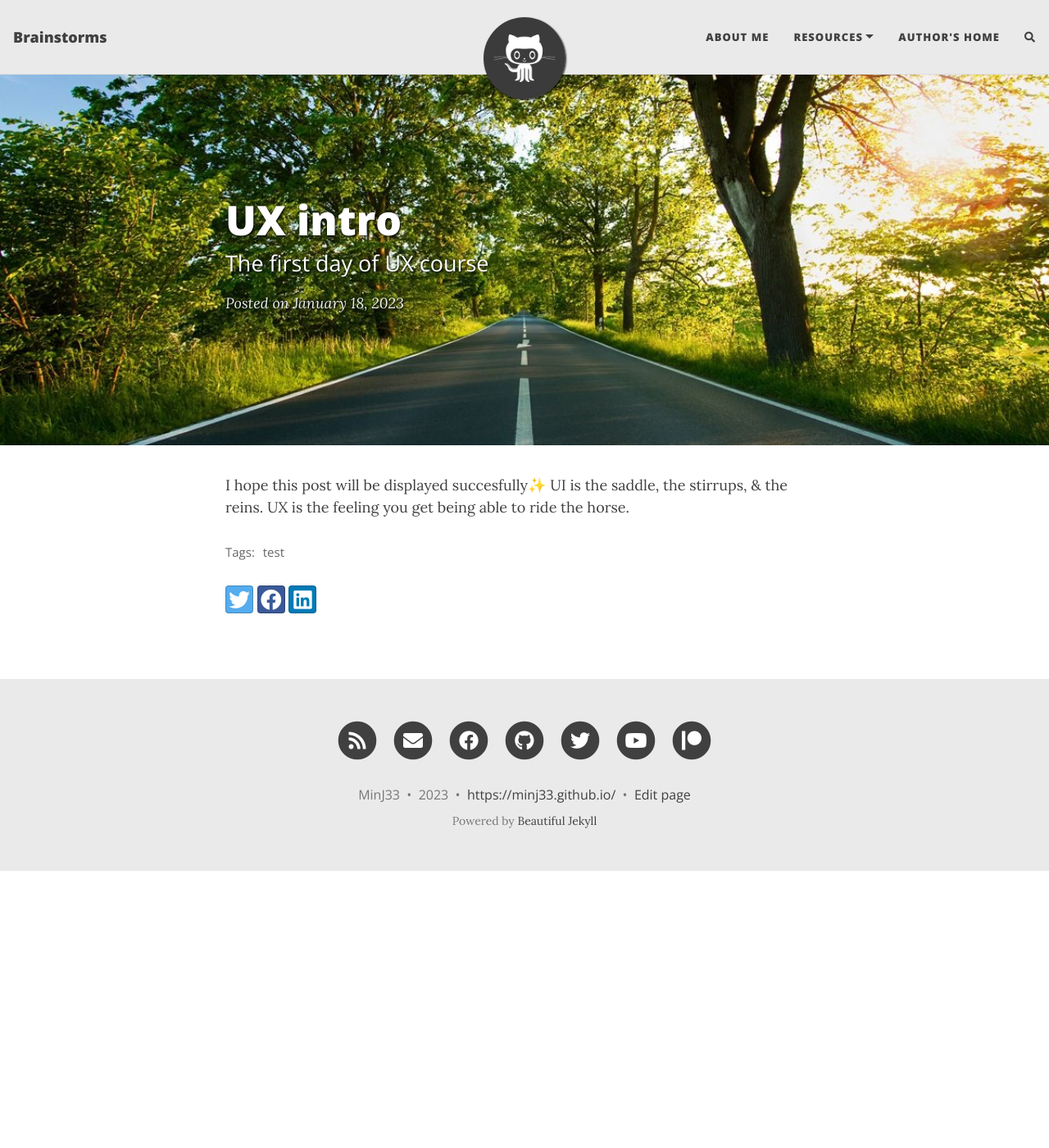
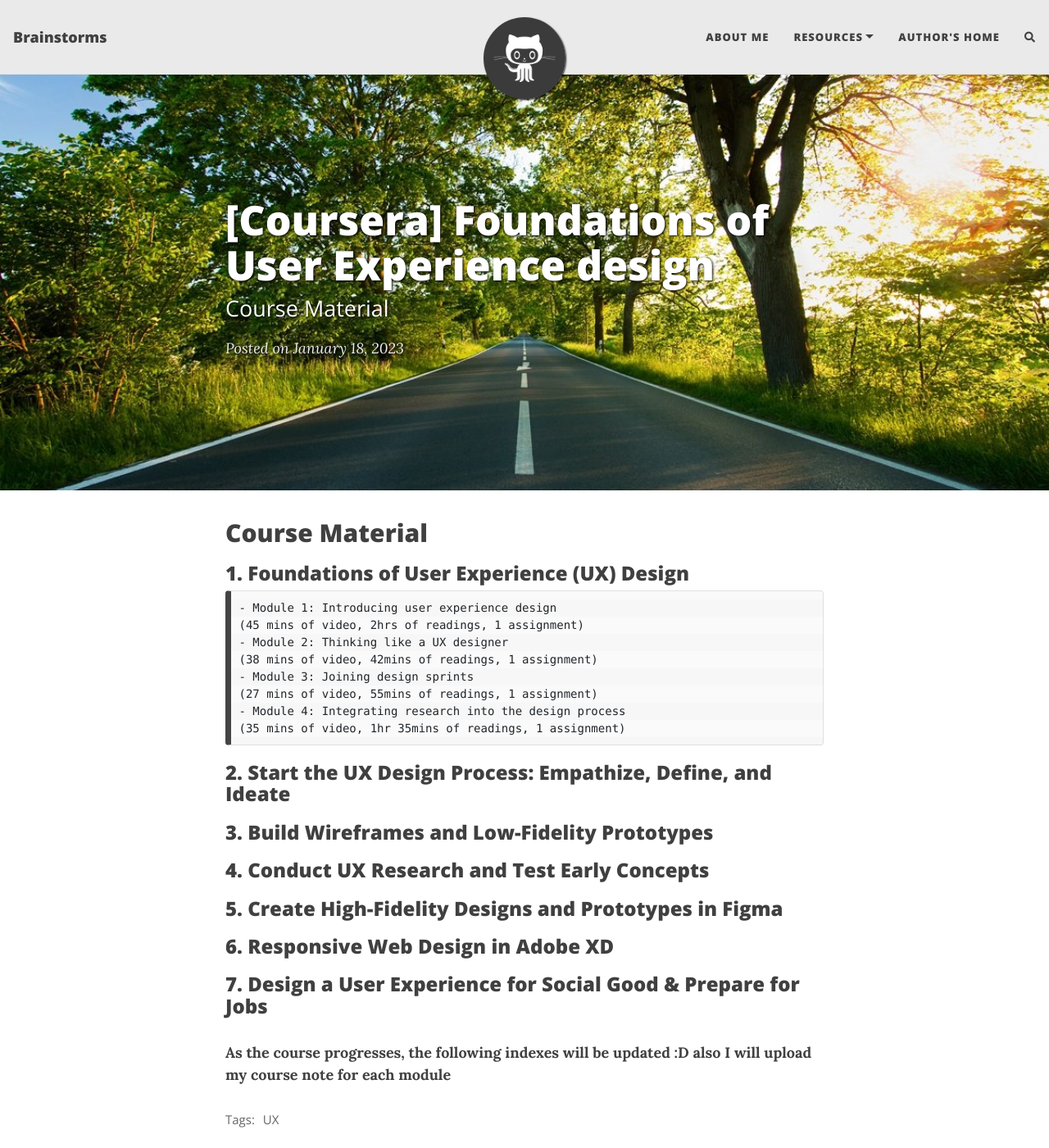
Before and after one commit to MinJ33/MinJ33.github.io, a Jekyll site: the page built from _posts/2023-01-18-UX-intro.md, in a window 1280 px wide and 1400 px high. Shown: the whole window at 82% size. Built offline with Jekyll 4.4.1, drawn with Linux system fonts in a browser that asks for light colours; nearby versions of some CDN libraries; comment, search, counter and statistics services are not loaded.

Commit message:
Update 2023-01-18-UX-intro.md

```diff
--- a/_posts/2023-01-18-UX-intro.md
+++ b/_posts/2023-01-18-UX-intro.md
@@ -1,12 +1,29 @@
 ---
 layout: post
-title: UX intro
-subtitle: The first day of UX course
+title: "[Coursera] Foundations of User Experience design"
+subtitle: "Course Material"
 cover-img: /assets/img/path.jpg
 thumbnail-img: /assets/img/thumb.png
 share-img: /assets/img/path.jpg
-tags: [test]
+tags: [UX]
 ---
 
-I hope this post will be displayed succesfully✨
-UI is the saddle, the stirrups, & the reins. UX is the feeling you get being able to ride the horse.
+## Course Material
+### 1. Foundations of User Experience (UX) Design
+	- Module 1: Introducing user experience design
+    (45 mins of video, 2hrs of readings, 1 assignment)
+    - Module 2: Thinking like a UX designer
+    (38 mins of video, 42mins of readings, 1 assignment)
+    - Module 3: Joining design sprints
+    (27 mins of video, 55mins of readings, 1 assignment)
+    - Module 4: Integrating research into the design process
+    (35 mins of video, 1hr 35mins of readings, 1 assignment)
+
+### 2. Start the UX Design Process: Empathize, Define, and Ideate
+### 3. Build Wireframes and Low-Fidelity Prototypes
+### 4. Conduct UX Research and Test Early Concepts
+### 5. Create High-Fidelity Designs and Prototypes in Figma
+### 6. Responsive Web Design in Adobe XD
+### 7. Design a User Experience for Social Good & Prepare for Jobs
+
+**As the course progresses, the following indexes will be updated :D also I will upload my course note for each module**
```
